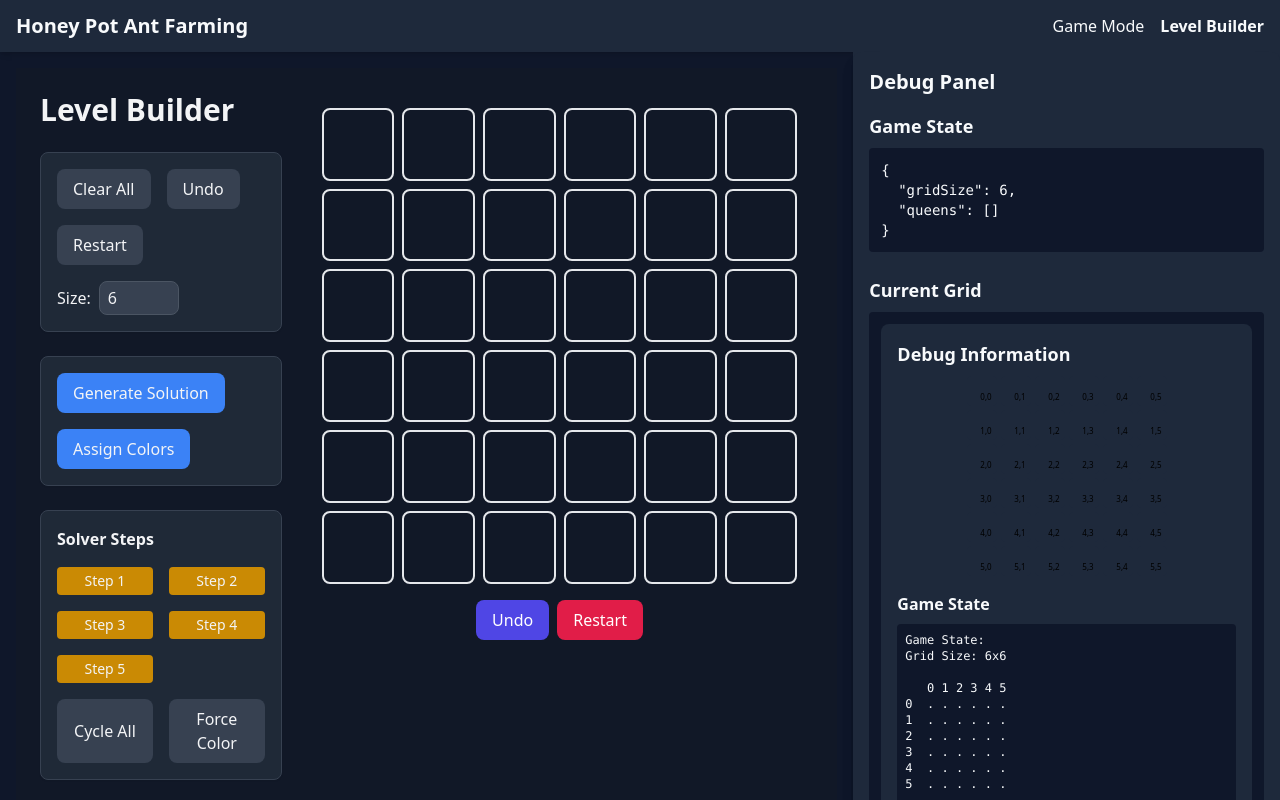
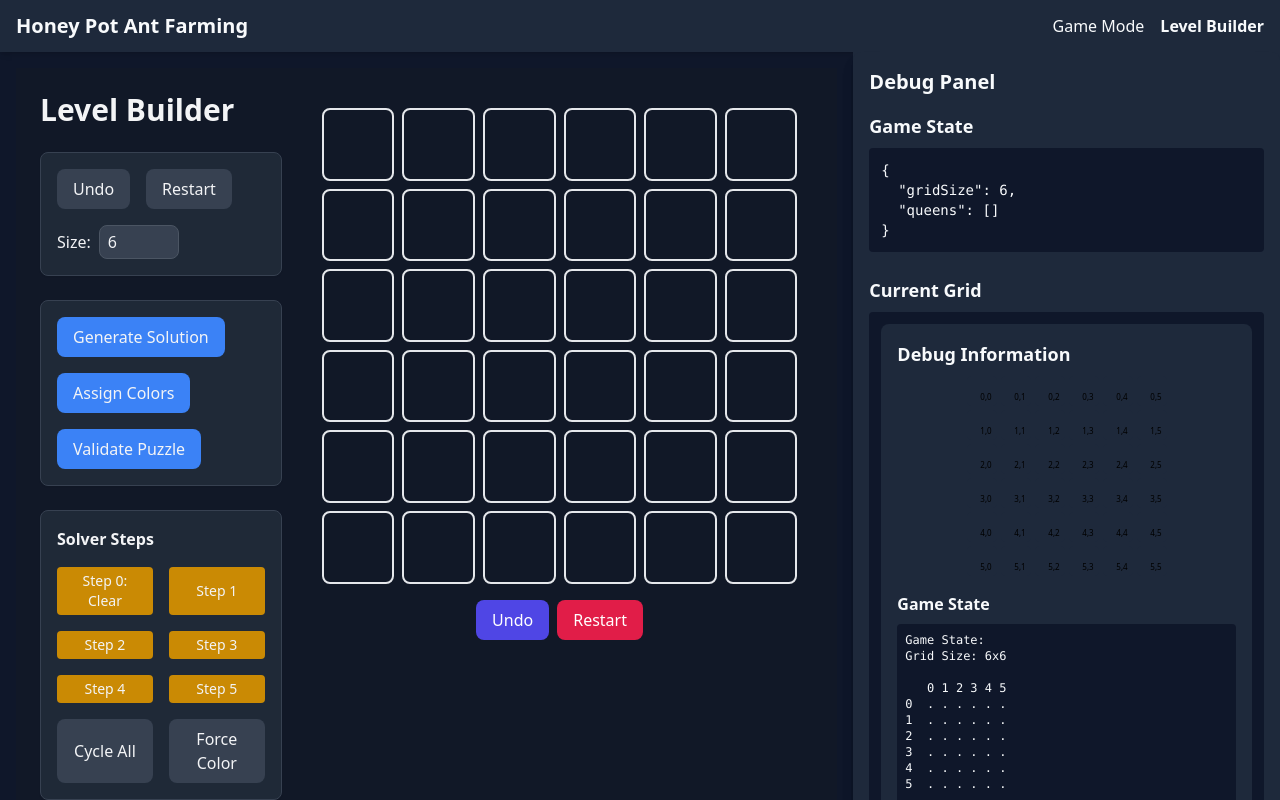
Before and after one commit to Crushford/Cassowary-Games, a Vue app: page /builder in a window 1280 px wide. Shown: the top 800 px of the page. Built offline with nearby package versions, Linux system fonts and the light colour scheme.

Commit message:
add validation button and move clear board to step 0

```diff
--- a/src/views/LevelBuilder.vue
+++ b/src/views/LevelBuilder.vue
@@ -1,5 +1,14 @@
 <template>
   <div class="min-h-screen bg-gray-900 p-6 text-gray-100">
+    <!-- Validation Toast Message -->
+    <div
+      v-if="validationMessage"
+      class="fixed top-4 left-1/2 transform -translate-x-1/2 z-50 px-6 py-3 rounded-lg text-white font-semibold shadow-lg"
+      :class="isValid ? 'bg-green-600' : 'bg-red-600'"
+    >
+      {{ validationMessage }}
+    </div>
+
     <div class="max-w-6xl mx-auto grid grid-cols-1 md:grid-cols-3 gap-6">
       <!-- Sidebar Controls -->
       <aside class="space-y-6 md:col-span-1">
@@ -186,16 +195,11 @@ const gameStore = useGameStore();
 const gridSize = ref(gameStore.gridSize);
 const savedMessage = ref('');
 const isGenerating = ref(false);
+const validationMessage = ref('');
+const isValid = ref(false);
 
 // Button group definitions
 const boardControls = [
-  {
-    label: 'Clear All',
-    handler: () => {
-      gameStore.clearQueensAndFlags();
-      gameStore.testLogs = [];
-    },
-  },
   { label: 'Undo', handler: () => gameStore.handleUndo() },
   { label: 'Restart', handler: () => gameStore.handleRestart() },
 ];
@@ -209,9 +213,40 @@ const solutionControls = [
     },
   },
   { label: 'Assign Colors', handler: () => gameStore.assignColorGroups() },
+  {
+    label: 'Validate Puzzle',
+    handler: () => {
+      if (!gameStore.testLogs.length) gameStore.testLogs = [];
+      const validation = gameStore.validatePuzzle();
+      gameStore.testLogs.push('Puzzle Validation Results:');
+      gameStore.testLogs.push(
+        `- Queens: ${gameStore.queenPositions.length}/${gameStore.gridSize} (valid: ${validation.queenCountValid})`
+      );
+      gameStore.testLogs.push(`- All filled: ${validation.allFilled}`);
+      gameStore.testLogs.push(`- Color groups valid: ${validation.colorGroupsValid}`);
+
+      isValid.value =
+        validation.queenCountValid && validation.allFilled && validation.colorGroupsValid;
+      validationMessage.value = isValid.value ? '✅ VALID PUZZLE' : '❌ INVALID PUZZLE';
+      gameStore.testLogs.push(`Overall validation: ${isValid.value ? '✅ VALID' : '❌ INVALID'}`);
+
+      // Clear the validation message after a few seconds
+      setTimeout(() => {
+        validationMessage.value = '';
+      }, 4000);
+    },
+  },
 ];
 
 const solverSteps = [
+  {
+    label: 'Step 0: Clear',
+    handler: () => {
+      if (!gameStore.testLogs.length) gameStore.testLogs = [];
+      gameStore.testLogs.push('Step 0: Clearing all queens and flags');
+      gameStore.clearQueensAndFlags();
+    },
+  },
   {
     label: 'Step 1',
     handler: () => {
@@ -278,6 +313,13 @@ function handleGridSizeChange() {
 }
 
 function handleCycleSolveSteps() {
+  // Start by clearing the board
+  if (!gameStore.testLogs.length) gameStore.testLogs = [];
+  gameStore.testLogs.push('--- Starting Solver Cycle ---');
+  gameStore.testLogs.push('Step 0: Clearing all queens and flags');
+  gameStore.clearQueensAndFlags();
+
+  // Then run the normal cycle
   gameStore.testAllStepsLoop();
 }
 
```
